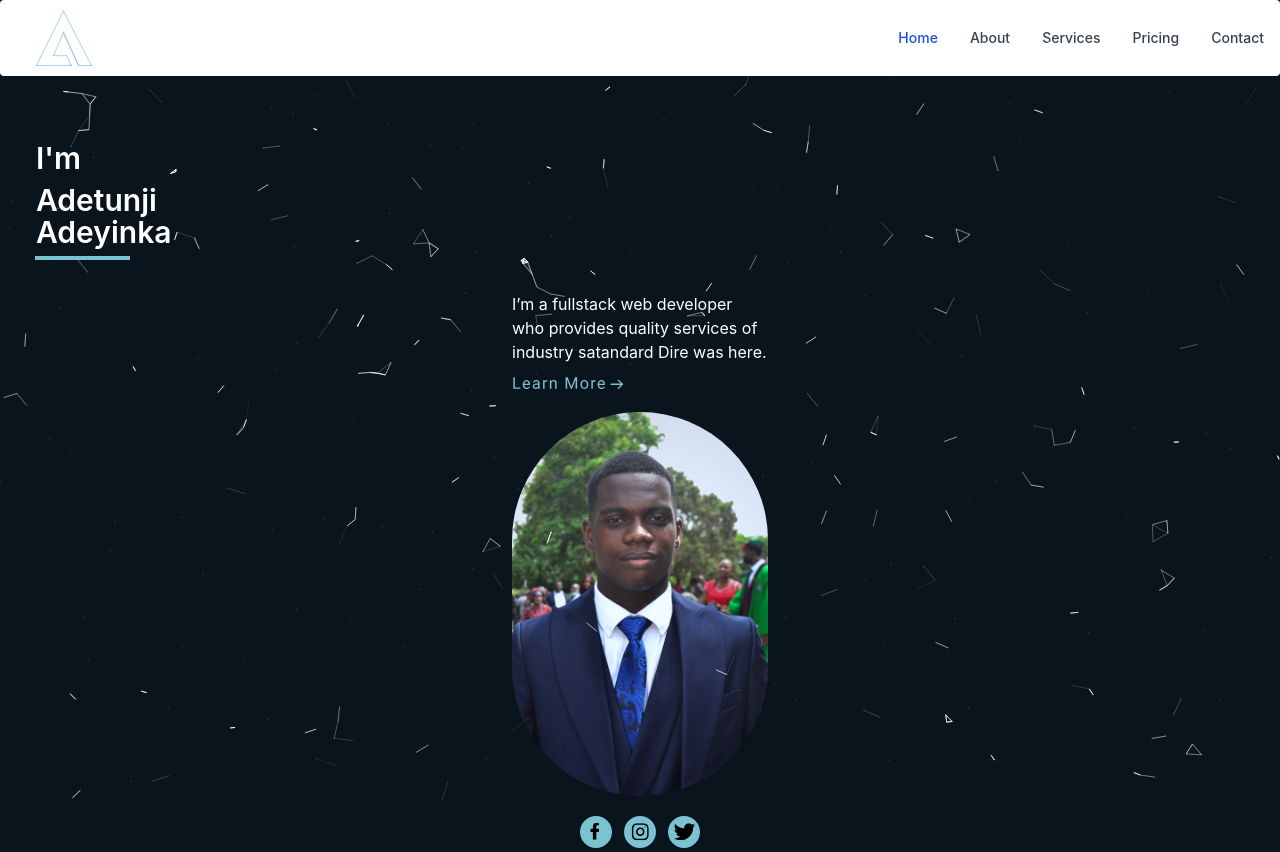
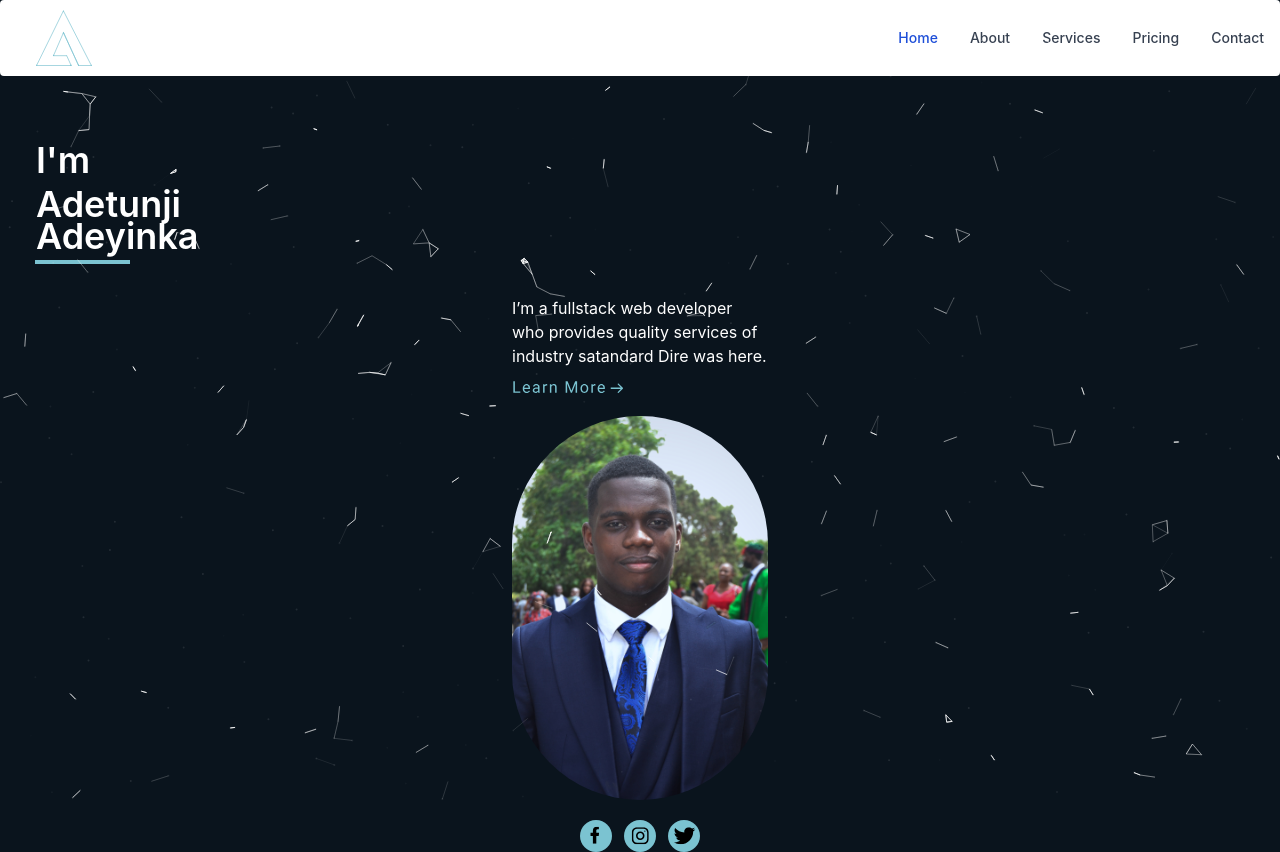
Before and after one commit to Itzadetunji/my-website, a Next.js app: page / in a window 1280 px wide. Built offline with nearby package versions, Linux system fonts and the light colour scheme.

Commit message:
Changed size of my name 😅

```diff
--- a/pages/index.tsx
+++ b/pages/index.tsx
@@ -24,9 +24,9 @@ const Home: NextPage = () => {
     <>
       <Navbar/>
       <div className="mt-16 z-50">
-        <h1 className="text-white ml-9 font-semibold text-3xl">I'm</h1>
+        <h1 className="text-white ml-9 font-semibold text-4xl">I'm</h1>
         <br/>
-        <h1 className="text-white ml-9 font-semibold leading-8 -mt-4 text-3xl">Adetunji <br/>Adeyinka</h1>
+        <h1 className="text-white ml-9 font-semibold leading-8 -mt-4 text-4xl">Adetunji <br/>Adeyinka</h1>
         <hr className="light-blue w-[95px] h-1 ml-[35px] border-transparent mt-2"/>
         <div className="w-64 h-auto mx-auto mt-8 items-center justify-center">
           <p className="text-white">I’m a fullstack web developer who provides quality services of industry satandard Dire was here.</p>
```
